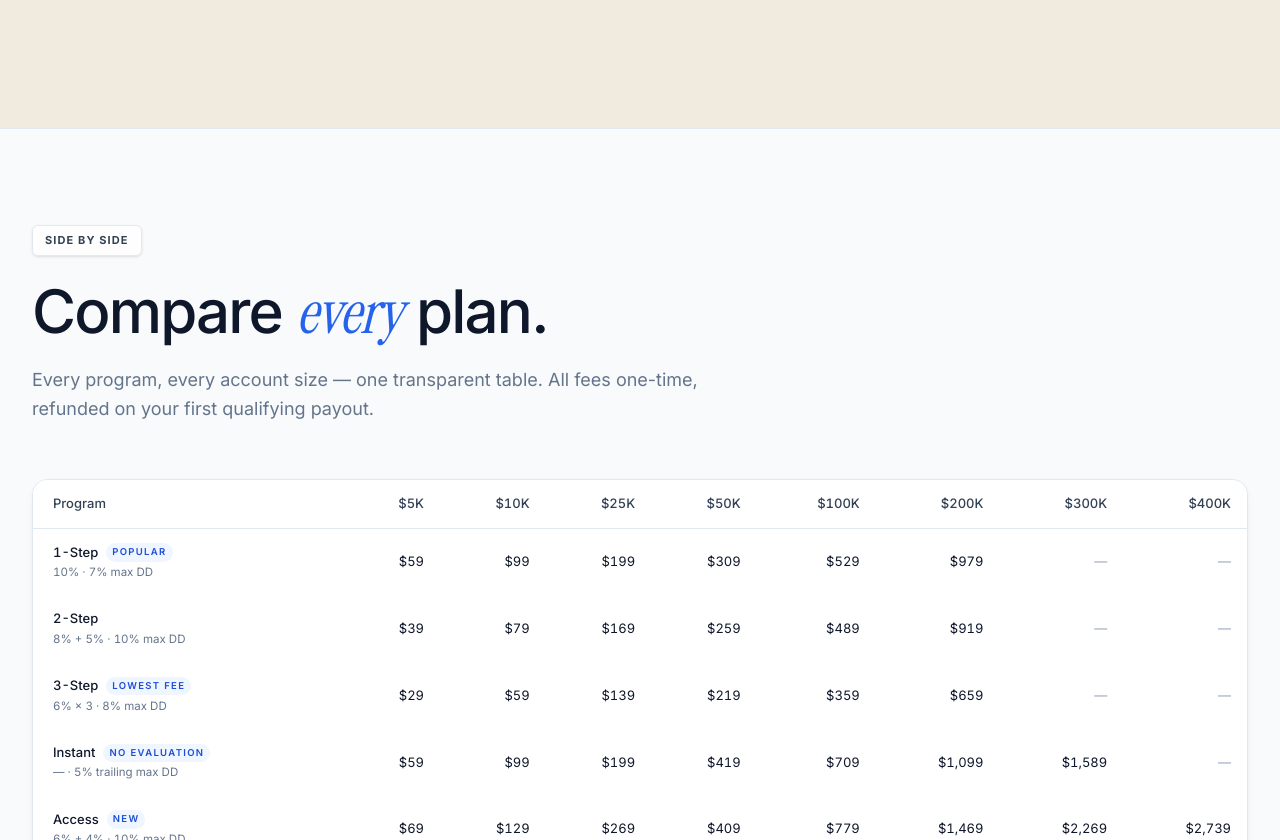
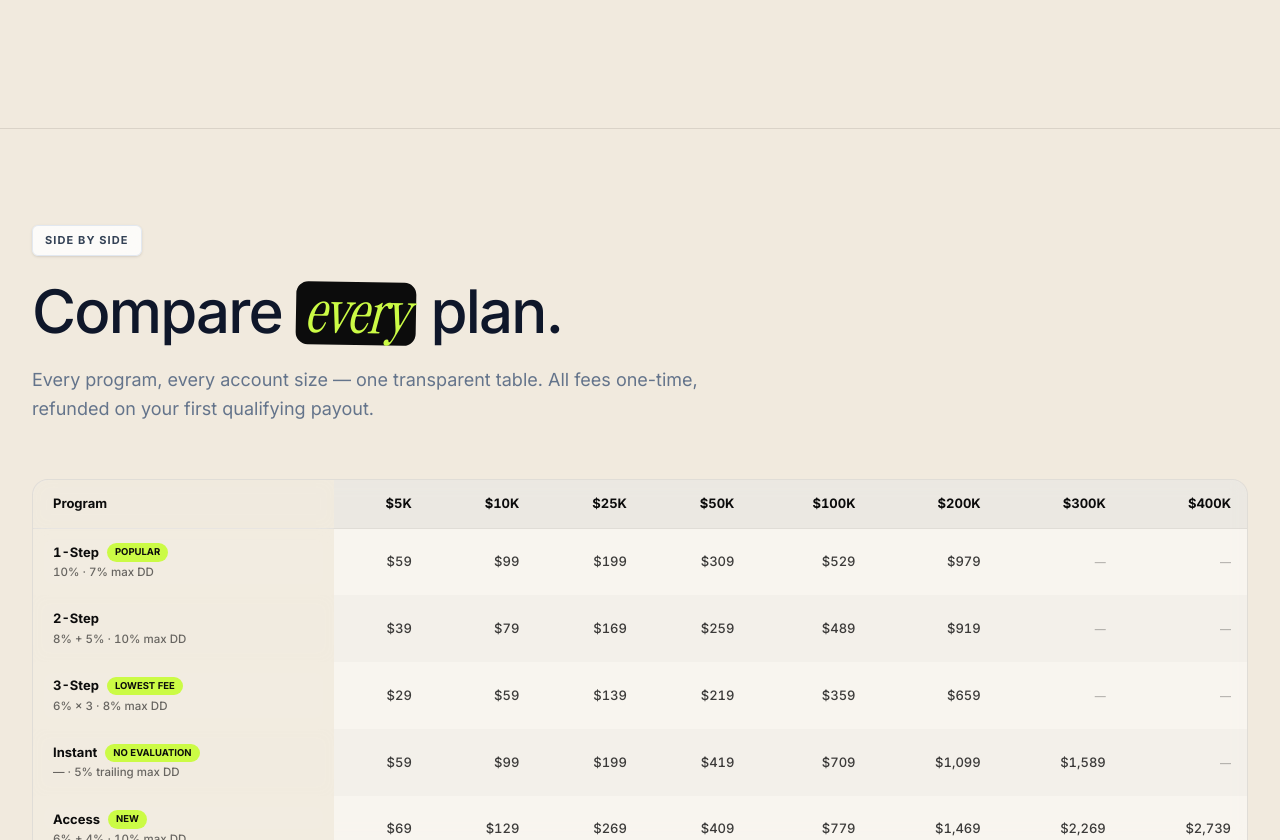
Before and after one commit to jatinkatariaaaa/thepeoplepropwebsite, a Next.js app: page /challenges in a window 1280 px wide. Shown: the part 1960-2800 px from the top of the page. Built offline with nearby package versions, Linux system fonts and the light colour scheme.

Commit message:
fix: apply inner v3 styling to challenges page

```diff
--- /dev/null
+++ b/fix-challenges.js
@@ -0,0 +1,104 @@
+const fs = require('fs');
+
+let content = fs.readFileSync('src/app/challenges/page.tsx', 'utf8');
+
+// Hero Word Serif
+content = content.replace(
+  '<span className="word-serif">funded</span>',
+  '<span className="font-serif italic text-[#cbfb45] px-2 bg-[#0c0c0c] rounded-xl -rotate-2 inline-block">funded</span>'
+);
+
+// Section 1 wrapper
+content = content.replace(
+  'className="relative py-16 md:py-24 border-t border-[var(--border)] bg-[var(--paper-2)]"',
+  'className="relative py-16 md:py-24 border-t border-[#0c0c0c]/10 bg-[#f1eade]"'
+);
+
+// Title word serif
+content = content.replace(
+  '<span className="word-serif">every</span>',
+  '<span className="font-serif italic text-[#cbfb45] px-2 bg-[#0c0c0c] rounded-xl rotate-1 inline-block">every</span>'
+);
+
+// Table container
+content = content.replace(
+  'className="surface-card rounded-2xl overflow-hidden"',
+  'className="rounded-2xl overflow-hidden border border-[#0c0c0c]/10 bg-white/50 backdrop-blur-sm"'
+);
+
+// Table Header Row
+content = content.replace(
+  '<tr className="bg-[var(--paper)] border-b border-[var(--border)]">',
+  '<tr className="border-b border-[#0c0c0c]/10 bg-[#0c0c0c]/5">'
+);
+content = content.replace(
+  'className="text-left font-medium text-[var(--ink-700)] px-5 py-3.5 sticky left-0 bg-[var(--paper)]"',
+  'className="text-left font-bold text-[#0c0c0c] px-5 py-3.5 sticky left-0 bg-[#f1eade]/90 backdrop-blur-sm"'
+);
+content = content.replace(
+  'className="text-right font-medium text-[var(--ink-700)] px-4 py-3.5 whitespace-nowrap"',
+  'className="text-right font-bold text-[#0c0c0c] px-4 py-3.5 whitespace-nowrap"'
+);
+
+// Table body tr classes
+content = content.replace(
+  /\? "bg-\[var\(--paper\)\]"[\s\n]+: "bg-white"/,
+  '? "bg-[#0c0c0c]/[0.02]"\n                            : "bg-transparent"'
+);
+
+// Table sticky col
+content = content.replace(
+  'className="px-5 py-3.5 sticky left-0 bg-inherit"',
+  'className="px-5 py-3.5 sticky left-0 bg-[#f1eade]/90 backdrop-blur-sm"'
+);
+
+// Table internal text
+content = content.replace(
+  'className="font-medium text-[var(--ink-950)]"',
+  'className="font-bold text-[#0c0c0c]"'
+);
+content = content.replace(
+  'className="rounded-full bg-[var(--accent-50)] text-[var(--accent-700)] text-[9.5px] tracking-eyebrow font-semibold px-1.5 py-0.5"',
+  'className="rounded-full bg-[#cbfb45] text-[#0c0c0c] text-[9.5px] uppercase font-bold px-2 py-0.5"'
+);
+content = content.replace(
+  '{p.badge.toUpperCase()}',
+  '{p.badge}'
+);
+content = content.replace(
+  'className="text-[11.5px] text-[var(--ink-500)] mt-0.5"',
+  'className="text-[11.5px] text-[#0c0c0c]/60 mt-0.5 font-medium"'
+);
+
+// Table right cols
+content = content.replace(
+  'className="text-right px-4 py-3.5 whitespace-nowrap"',
+  'className="text-right px-4 py-3.5 text-[#0c0c0c]/80"'
+);
+content = content.replace(
+  'className="text-[var(--ink-950)]"',
+  'className="font-medium"'
+);
+content = content.replace(
+  'className="text-[var(--ink-400)]"',
+  'className="text-[#0c0c0c]/30 text-[11px] font-medium"'
+);
+
+// Bottom text
+content = content.replace(
+  'className="px-5 py-3 border-t border-[var(--border)] bg-[var(--paper)] text-[11.5px] text-[var(--ink-500)]"',
+  'className="px-5 py-3 mt-2 rounded-xl border border-[#0c0c0c]/10 bg-white/30 backdrop-blur-sm text-[11.5px] text-[#0c0c0c]/60 font-medium"'
+);
+
+// FAQ Section
+content = content.replace(
+  'className="relative py-16 md:py-24 border-t border-[var(--border)]"',
+  'className="relative py-16 md:py-24 border-t border-[#0c0c0c]/10 bg-[#f1eade]"'
+);
+content = content.replace(
+  '<span className="word-serif">ask</span>',
+  '<span className="font-serif italic text-[#cbfb45] px-2 bg-[#0c0c0c] rounded-xl -rotate-1 inline-block">ask</span>'
+);
+
+fs.writeFileSync('src/app/challenges/page.tsx', content, 'utf8');
+console.log('Fixed src/app/challenges/page.tsx');
--- a/src/app/challenges/page.tsx
+++ b/src/app/challenges/page.tsx
@@ -34,7 +34,7 @@ export default function ChallengesPage() {
         title={
           <>
             Five paths to a{" "}
-            <span className="word-serif">funded</span> account.
+            <span className="font-serif italic text-[#cbfb45] px-2 bg-[#0c0c0c] rounded-xl -rotate-2 inline-block">funded</span> account.
           </>
         }
         description="Pick the evaluation that fits how you trade — from the fastest 1-Step to our $5 Pay-After-You-Pass route. Up to $400K in scaled allocation, up to 100% split."
@@ -47,31 +47,31 @@ export default function ChallengesPage() {
       <ChallengeCalculator />
 
       {/* Compare-every-plan section — full fee matrix */}
-      <section className="relative py-16 md:py-24 border-t border-[var(--border)] bg-[var(--paper-2)]">
+      <section className="relative py-16 md:py-24 border-t border-[#0c0c0c]/10 bg-[#f1eade]">
         <div className="mx-auto max-w-7xl px-5 md:px-8">
           <SectionHeading
             eyebrow="Side by side"
             title={
               <>
-                Compare <span className="word-serif">every</span> plan.
+                Compare <span className="font-serif italic text-[#cbfb45] px-2 bg-[#0c0c0c] rounded-xl rotate-1 inline-block">every</span> plan.
               </>
             }
             description="Every program, every account size — one transparent table. All fees one-time, refunded on your first qualifying payout."
             className="mb-10 md:mb-14"
           />
 
-          <div className="surface-card rounded-2xl overflow-hidden">
+          <div className="rounded-2xl overflow-hidden border border-[#0c0c0c]/10 bg-white/50 backdrop-blur-sm">
             <div className="overflow-x-auto">
               <table className="w-full text-[13px] tabular-nums">
                 <thead>
-                  <tr className="bg-[var(--paper)] border-b border-[var(--border)]">
-                    <th className="text-left font-medium text-[var(--ink-700)] px-5 py-3.5 sticky left-0 bg-[var(--paper)]">
+                  <tr className="border-b border-[#0c0c0c]/10 bg-[#0c0c0c]/5">
+                    <th className="text-left font-bold text-[#0c0c0c] px-5 py-3.5 sticky left-0 bg-[#f1eade]/90 backdrop-blur-sm">
                       Program
                     </th>
                     {ALL_SIZES.map((s) => (
                       <th
                         key={s}
-                        className="text-right font-medium text-[var(--ink-700)] px-4 py-3.5 whitespace-nowrap"
+                        className="text-right font-bold text-[#0c0c0c] px-4 py-3.5 whitespace-nowrap"
                       >
                         {formatSize(s)}
                       </th>
@@ -84,22 +84,22 @@ export default function ChallengesPage() {
                       key={p.key}
                       className={
                         idx % 2 === 1
-                          ? "bg-[var(--paper)]"
-                          : "bg-white"
+                          ? "bg-[#0c0c0c]/[0.02]"
+                            : "bg-transparent"
                       }
                     >
-                      <td className="px-5 py-3.5 sticky left-0 bg-inherit">
+                      <td className="px-5 py-3.5 sticky left-0 bg-[#f1eade]/90 backdrop-blur-sm">
                         <div className="flex items-center gap-2">
-                          <span className="font-medium text-[var(--ink-950)]">
+                          <span className="font-bold text-[#0c0c0c]">
                             {p.shortLabel}
                           </span>
                           {p.badge && (
-                            <span className="rounded-full bg-[var(--accent-50)] text-[var(--accent-700)] text-[9.5px] tracking-eyebrow font-semibold px-1.5 py-0.5">
-                              {p.badge.toUpperCase()}
+                            <span className="rounded-full bg-[#cbfb45] text-[#0c0c0c] text-[9.5px] uppercase font-bold px-2 py-0.5">
+                              {p.badge}
                             </span>
                           )}
                         </div>
-                        <p className="text-[11.5px] text-[var(--ink-500)] mt-0.5">
+                        <p className="text-[11.5px] text-[#0c0c0c]/60 mt-0.5 font-medium">
                           {p.profitTarget} · {p.maxDrawdown} max DD
                         </p>
                       </td>
@@ -108,14 +108,14 @@ export default function ChallengesPage() {
                         return (
                           <td
                             key={s}
-                            className="text-right px-4 py-3.5 whitespace-nowrap"
+                            className="text-right px-4 py-3.5 text-[#0c0c0c]/80"
                           >
                             {fee != null ? (
-                              <span className="text-[var(--ink-950)]">
+                              <span className="font-medium">
                                 ${fee.toLocaleString("en-US")}
                               </span>
                             ) : (
-                              <span className="text-[var(--ink-400)]">—</span>
+                              <span className="text-[#0c0c0c]/30 text-[11px] font-medium">—</span>
                             )}
                           </td>
                         );
@@ -125,7 +125,7 @@ export default function ChallengesPage() {
                 </tbody>
               </table>
             </div>
-            <div className="px-5 py-3 border-t border-[var(--border)] bg-[var(--paper)] text-[11.5px] text-[var(--ink-500)]">
+            <div className="px-5 py-3 mt-2 rounded-xl border border-[#0c0c0c]/10 bg-white/30 backdrop-blur-sm text-[11.5px] text-[#0c0c0c]/60 font-medium">
               All prices in USD. One-time fee. Refunded with your first
               qualifying payout. Add-ons (100% split, on-demand payouts) sold
               separately at checkout.
@@ -134,13 +134,13 @@ export default function ChallengesPage() {
         </div>
       </section>
 
-      <section className="relative py-16 md:py-24 border-t border-[var(--border)]">
+      <section className="relative py-16 md:py-24 border-t border-[#0c0c0c]/10 bg-[#f1eade]">
         <div className="mx-auto max-w-5xl px-5 md:px-8">
           <SectionHeading
             eyebrow="Challenge questions"
             title={
               <>
-                What traders <span className="word-serif">ask</span> before
+                What traders <span className="font-serif italic text-[#cbfb45] px-2 bg-[#0c0c0c] rounded-xl -rotate-1 inline-block">ask</span> before
                 buying.
               </>
             }
```
